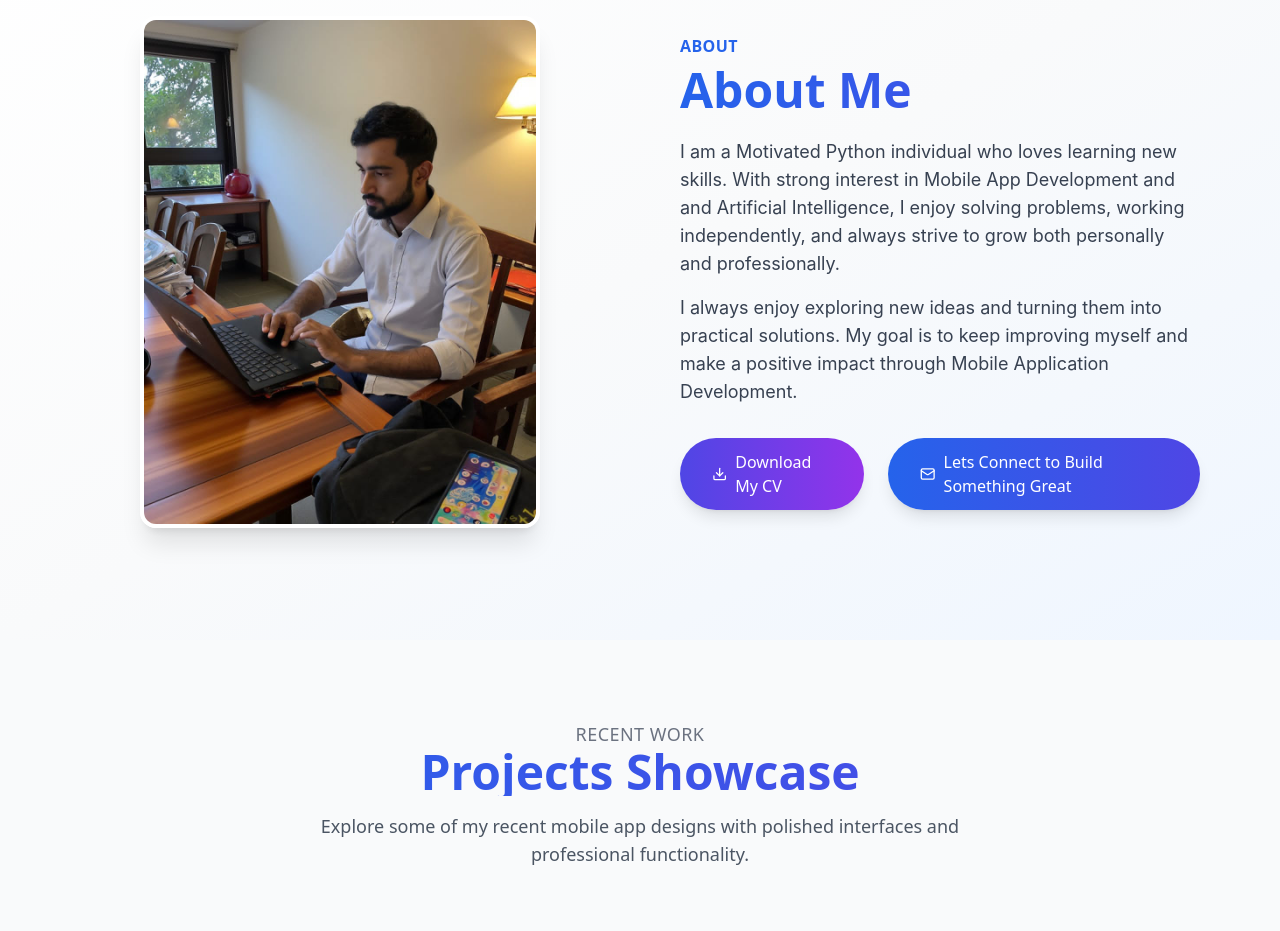
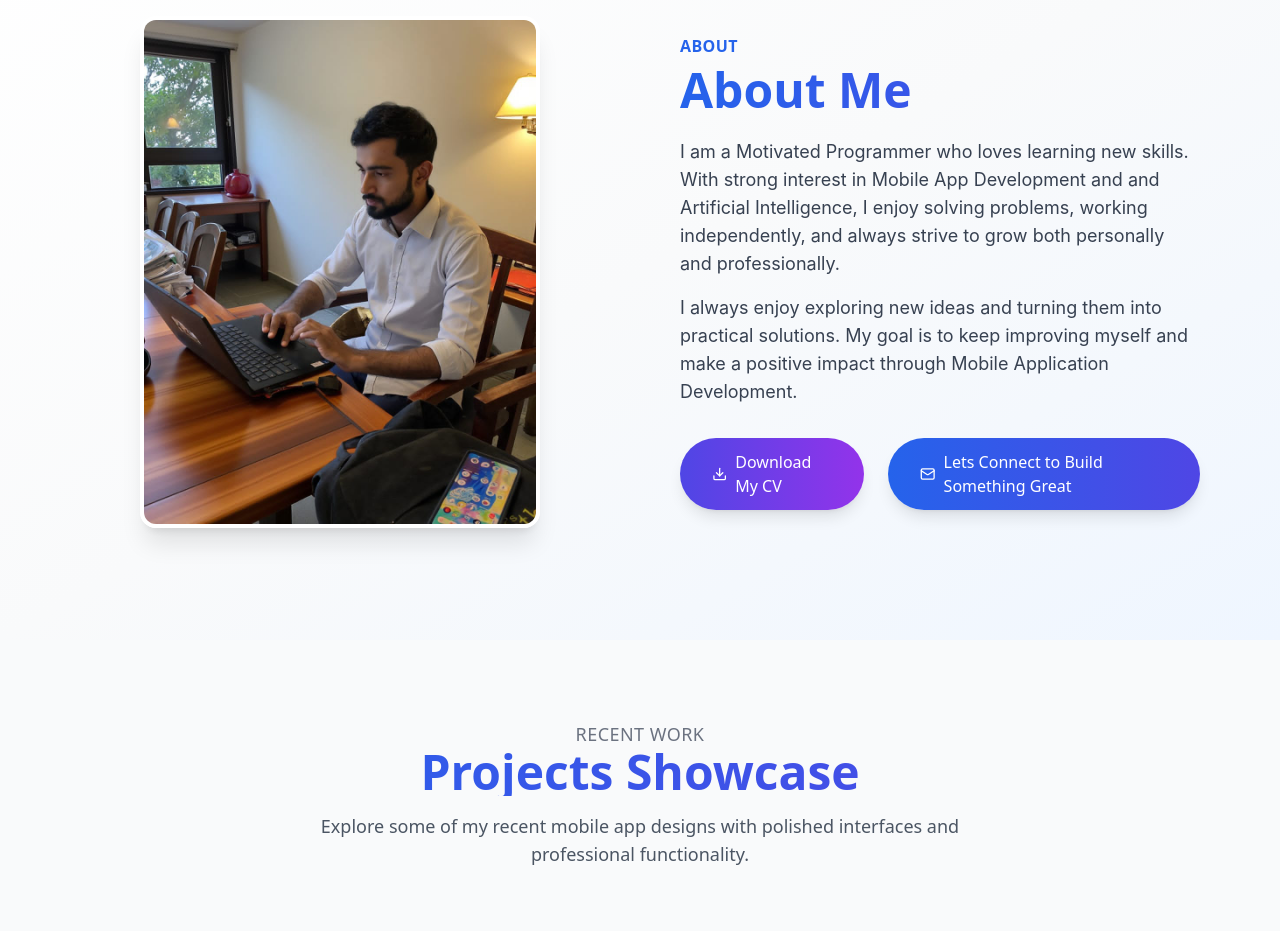
Before and after one commit to Mansoorali121/React_Native_Portfolio, a React (Create React App) app: page / in a window 1280 px wide. Shown: the part 1740-2671 px from the top of the page. Built offline with nearby package versions, Linux system fonts and the light colour scheme.

Commit message:
intro change

```diff
--- a/src/components/About.js
+++ b/src/components/About.js
@@ -45,7 +45,7 @@ export default function About() {
 
         {/* Description */}
         <p className="text-gray-700 leading-relaxed text-base sm:text-lg mb-4 font-[Inter]">
-          I am a Motivated Python  individual who loves learning new
+          I am a Motivated Programmer who loves learning new
           skills. With  strong interest in Mobile App Development and  and Artificial Intelligence, I enjoy
           solving problems, working independently, and always strive to grow
           both personally and professionally.
```
